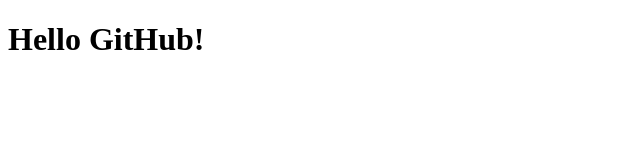
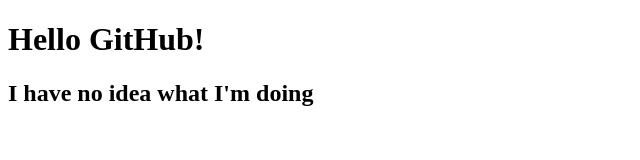
Before and after one commit to DJLost12/firstproject, a plain HTML site: page index.html in a window 1280 px wide. Shown: the whole page, without its empty margins (0-640 px from the left). Drawn offline with Linux system fonts and the light colour scheme.

Commit message:
Added descriptive text

```diff
--- a/index.html
+++ b/index.html
@@ -3,5 +3,6 @@
   <head><title>My First Project</title></head>
   <body>
     <h1>Hello GitHub!</h1>
+	<h2>I have no idea what I'm doing</h1>
   </body>
 </html>
```
